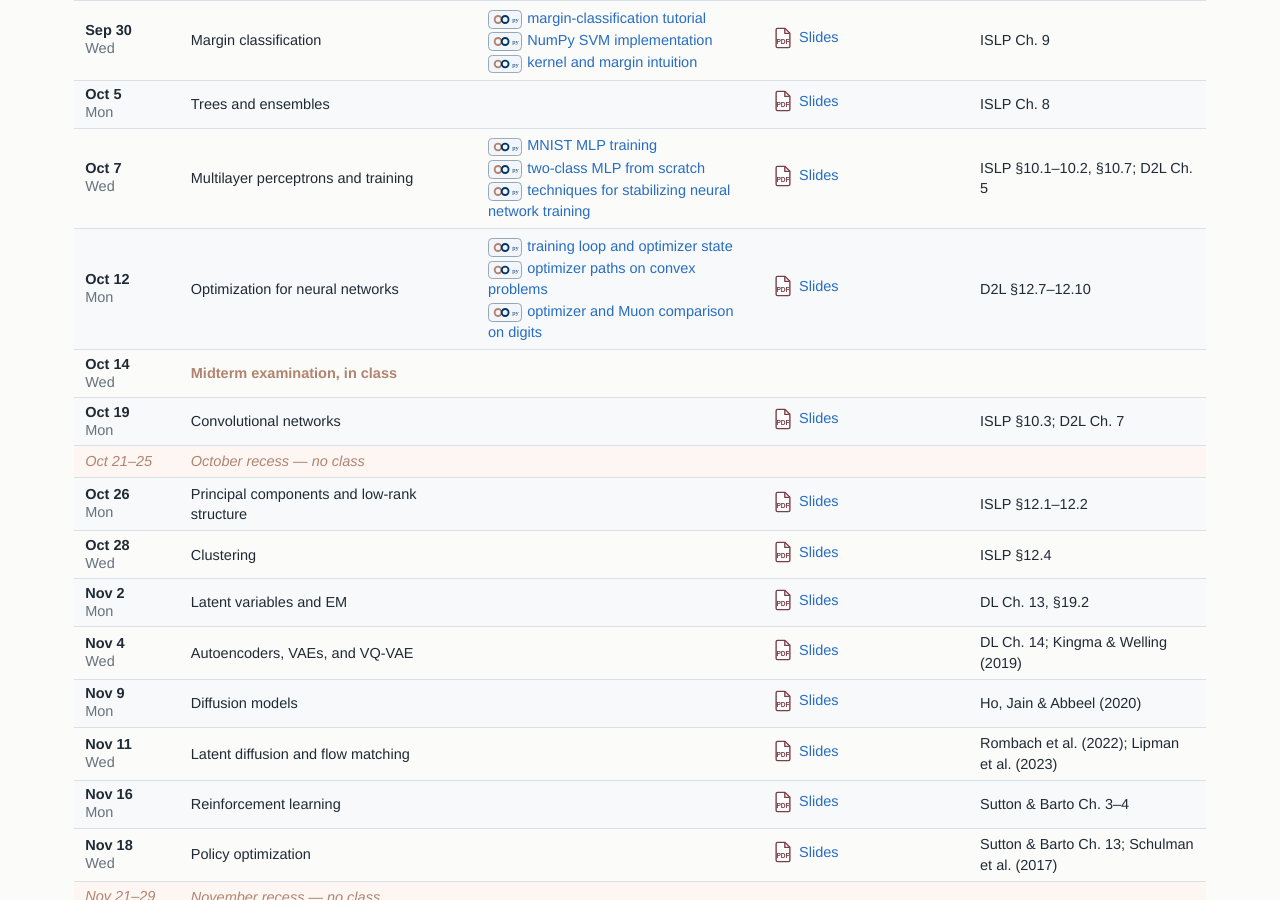
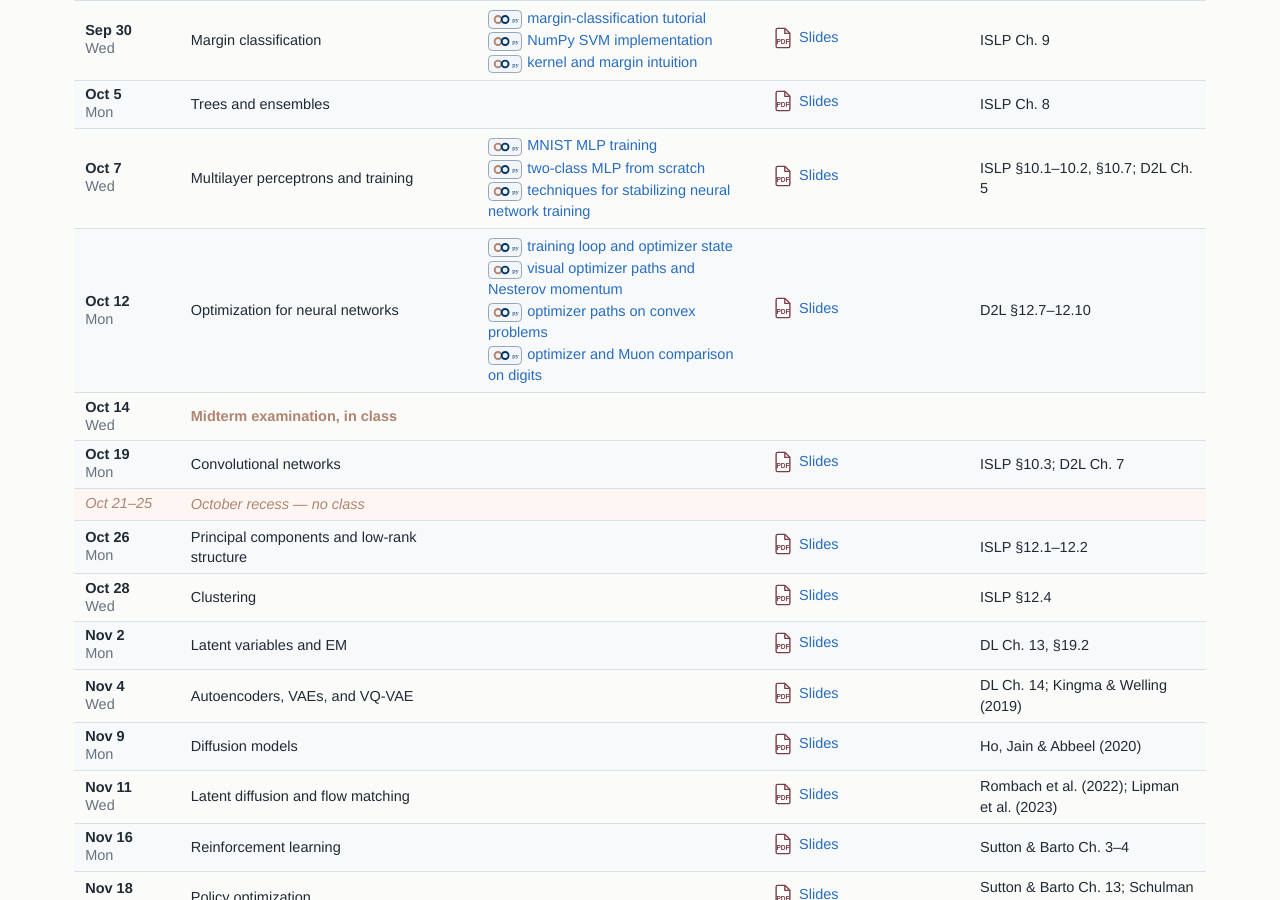
Before and after one commit to ZhuoranYang/sds265-fall26, a Jekyll site: the page built from index.md, in a window 1280 px wide and 900 px high, scrolled down 1658 px. Built offline with Jekyll 4.4.1, drawn with Linux system fonts in a browser that asks for light colours.

Commit message:
Publish optimizer landscape comparison

```diff
--- a/_data/schedule.yml
+++ b/_data/schedule.yml
@@ -126,6 +126,8 @@
   demos:
   - path: "12-neural-optimization/deep-learning-optimization.ipynb"
     label: "training loop and optimizer state"
+  - path: "12-neural-optimization/optimizer-landscapes.ipynb"
+    label: "visual optimizer paths and Nesterov momentum"
   - path: "12-neural-optimization/optimizer-classical-comparison.ipynb"
     label: "optimizer paths on convex problems"
   - path: "12-neural-optimization/optimizer-mlp-comparison.ipynb"
```
Also changed, not shown: 4 other files.
